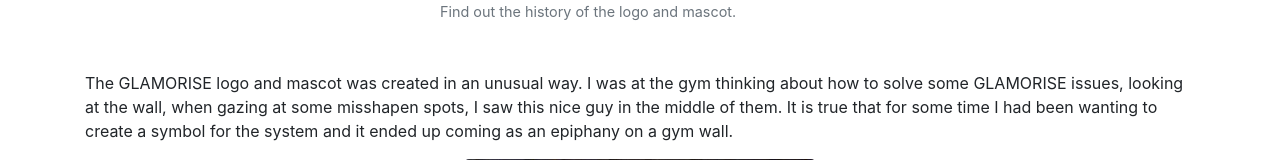
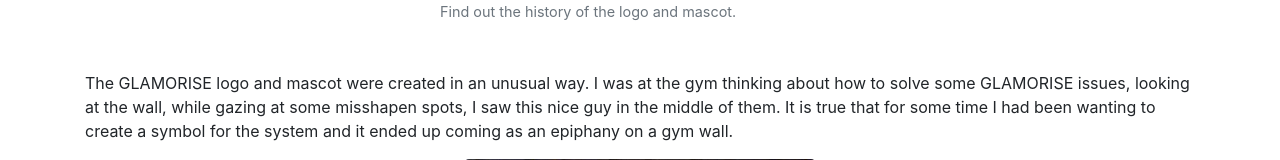
Before and after one commit to novello/GLAMORISE, a Flask app: page /logo_history in a window 1280 px wide. Shown: the part 159-319 px from the top of the page. Run offline with Flask 2, Linux system fonts and the light colour scheme; some libraries are stand-ins or nearby versions.

Commit message:
english correction

```diff
--- a/web_interface/templates/logo_history.html
+++ b/web_interface/templates/logo_history.html
@@ -2,9 +2,9 @@
 {% block content %}
 <div class="row">
     <div class="col-sm-12">
-        <p>The GLAMORISE logo and mascot was created in an unusual way. I was at the gym thinking about how to solve some
+        <p>The GLAMORISE logo and mascot were created in an unusual way. I was at the gym thinking about how to solve some
             GLAMORISE issues, looking at the wall,
-            when gazing at some misshapen spots, I saw this nice guy in the middle of them. It is true that for some
+            while gazing at some misshapen spots, I saw this nice guy in the middle of them. It is true that for some
             time I had been wanting to create a symbol
             for the system and it ended up coming as an epiphany on a gym wall. </p>
     </div>
--- a/web_interface/templates/nalir_anp.html
+++ b/web_interface/templates/nalir_anp.html
@@ -1,11 +1,11 @@
 <h1>Glamorise using NLIDB NaLIR (Database: ANP)</h1>
 <div class="row " id="instructions" style="display:none;">
     </br>
-    <p class="text-left">This is a experimental implementation of <b>GLAMORISE</b> integrated with a Python port of NLIDB <b>NaLIR</b> using an <b>ANP</b> (Agência Nacional de Petróleo - Brazilian Petroleum Agency) database.</p>
+    <p class="text-left">This is an experimental implementation of <b>GLAMORISE</b> integrated with a Python port of NLIDB <b>NaLIR</b> using an <b>ANP</b> (Agência Nacional de Petróleo - Brazilian Petroleum Agency) database.</p>
     <p class="text-left">You can make queries about <b>oil</b> and <b>gas production</b> in <b>fields</b>, which in turn are located in <b>basins</b>, which in turn are located in one or more <b>states</b>.</p>
     <p class="text-left">The production data is stored on a <b>monthly</b> basis.</p>
     <p class="text-left">A single <b>operator</b> has the concession for each <b>field</b>.</p>
     {% include "reserved_words_explanation.html" %}
-    <p class="text-left"><b>Example: </b>Return me the average oil production per field in the state of "Rio de Janeiro"</p>
+    <p class="text-left"><b>Example: </b>Return to me the average oil production per field in the state of "Rio de Janeiro"</p>
 </div>
 </br></br>
--- a/web_interface/templates/nalir_mas.html
+++ b/web_interface/templates/nalir_mas.html
@@ -1,7 +1,7 @@
 <h1>Glamorise using NLIDB NaLIR (Database: MAS)</h1>
 <div class="row " id="instructions" style="display:none;">
     </br>
-    <p class="text-left">This is a experimental implementation of <b>GLAMORISE</b> integrated with a Python port of NLIDB <b>NaLIR</b> using a MAS (Microsoft Academic Search) database.</p>
+    <p class="text-left">This is an experimental implementation of <b>GLAMORISE</b> integrated with a Python port of NLIDB <b>NaLIR</b> using a MAS (Microsoft Academic Search) database.</p>
     <p class="text-left">You can make queries about <b>authors, publications, journals, conferences, keywords, citations</b> and <b>organizations</b>.</p>
     {% include "reserved_words_explanation.html" %}
     <p class="text-left"><b>Example: </b>return me the number of publications per year whose author is Marco Antonio Casanova.</p>
--- a/web_interface/templates/reserved_words_explanation.html
+++ b/web_interface/templates/reserved_words_explanation.html
@@ -4,9 +4,9 @@
 <p class="text-left">To indicate an aggregation function <b>avg</b> you can use: <b>average, mean</b> or <b>avg</b>.</p>
 <p class="text-left">To indicate an aggregation function <b>min</b> you can use: <b>least, smallest, tiniest, shortest, cheapest, nearest, lowest, worst, newest, first, min</b> or <b>minimum</b>.</p>
 <p class="text-left">To indicate an aggregation function <b>max</b> you can use: <b>most, biggest, largest, longest, furthest, highest, tallest, greatest, best, oldest, last, max</b> or <b>maximum</b>.</p>
-<p class="text-left">To indicate a <b>group by</b> clause you can use: <b>by, per</b> or <b>each</b>.</p>
-<p class="text-left">To indicate a <b>having</b> or <b>where</b> clause condition you can use: <b>more than, greater than, less than, equal to, greater than or equal to</b> or <b>less than or equal to</b>.</p>
+<p class="text-left">To indicate a <b>GROUP BY</b> clause you can use: <b>by, per</b> or <b>each</b>.</p>
+<p class="text-left">To indicate a <b>HAVING</b> or <b>WHERE</b> clause condition you can use: <b>more than, greater than, less than, equal to, greater than or equal to</b> or <b>less than or equal to</b>.</p>
 <p class="text-left">Some subqueries are accepted. To indicate a <b>time-scale conversion </b>you can use: <b>daily, monthly</b> or <b>yearly</b>.</p>
-<p class="text-left">Another type of subquery, to indicate a nested aggregation function like <b>min</b> or <b>max</b> followed by <b>count</b> or <b>sum</b> you can use: <b>least, smallest, tiniest, shortest, cheapest, nearest, lowest, worst, newest, first, min</b> or <b>minimum</b> or <b>most, biggest, largest, longest, furthest, highest, tallest, greatest, best, oldest, last, max</b> or <b>maximum</b> followed by <b>number of</b>, <b>total</b> or <b>summed</b>. E.g.: <b>most number of</b></p>
+<p class="text-left">Another type of subquery, to indicate a nested aggregation function like <b>min</b> or <b>max</b> followed by <b>count</b> or <b>sum</b> you can use: <b>least, smallest, tiniest, shortest, cheapest, nearest, lowest, worst, newest, first, min</b> or <b>minimum</b> or <b>most, biggest, largest, longest, furthest, highest, tallest, greatest, best, oldest, last, max</b> or <b>maximum</b> followed by <b>number of</b>, <b>total</b> or <b>summed</b>. E.g.: <b>highest number of</b></p>
 <p class="text-left">You can customize the settings including, changing and modifying reserved words and subsequent words POS (Part-of-Speech) in the <b>GLAMORISE Settings</b> or <b>NaLIR Settings</b> tabs.</p>
 </br>
```
Also changed, not shown: README.md.
